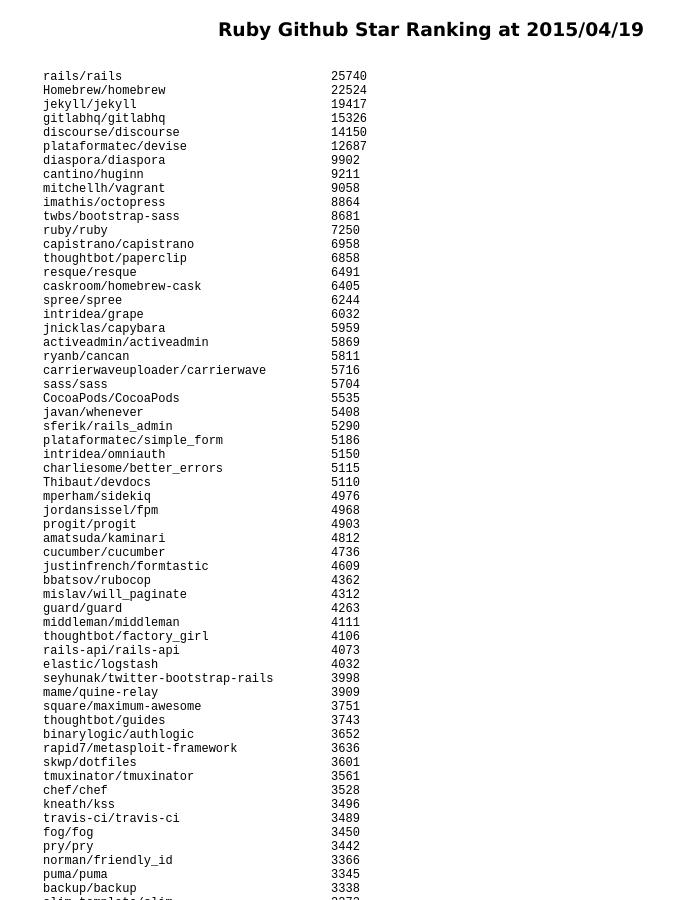
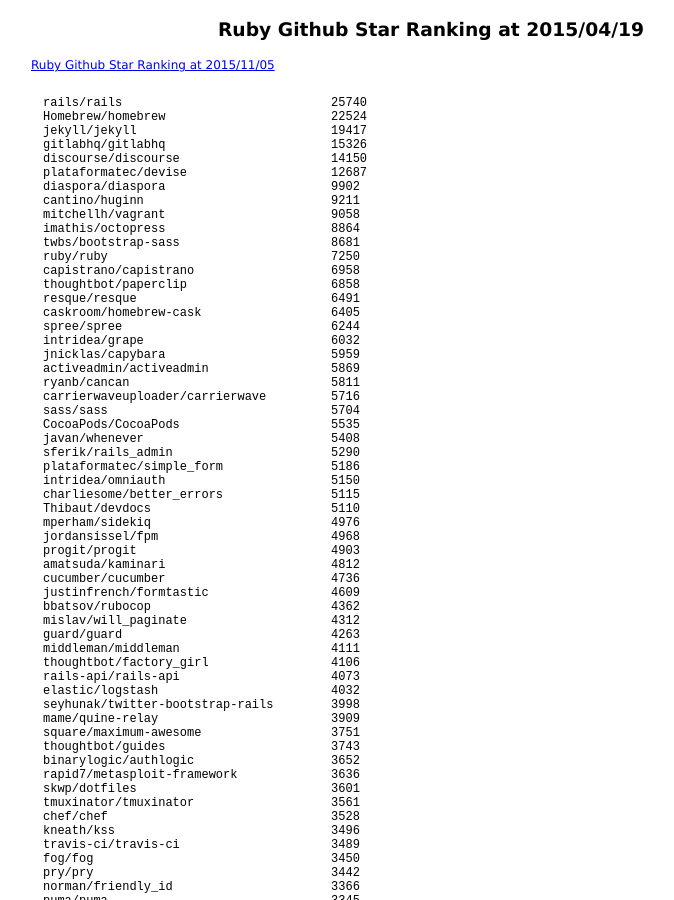
Before and after one commit to 38elements/38elements.github.com, a Jekyll site: the page built from _posts/2015-04-19-ruby-repository-github-star-ranking.md, in a window 1280 px wide and 900 px high. Shown: the whole window, without its empty margins (209-883 px from the left). Built offline with Jekyll 4.4.1, drawn with Linux system fonts in a browser that asks for light colours; Markdown is read by kramdown in place of the engine named in the settings.

Commit message:
Update 2015-04-19-ruby-repository-github-star-ranking.md

```diff
--- a/_posts/2015-04-19-ruby-repository-github-star-ranking.md
+++ b/_posts/2015-04-19-ruby-repository-github-star-ranking.md
@@ -2,6 +2,7 @@
 layout: posts
 title: Ruby Github Star Ranking at 2015/04/19
 ---
+[Ruby Github Star Ranking at 2015/11/05](/2015/11/05/ruby-repository-github-star-ranking.html)
 <pre style="background-color: white;border: none;">
 rails/rails                             25740
 Homebrew/homebrew                       22524
```
